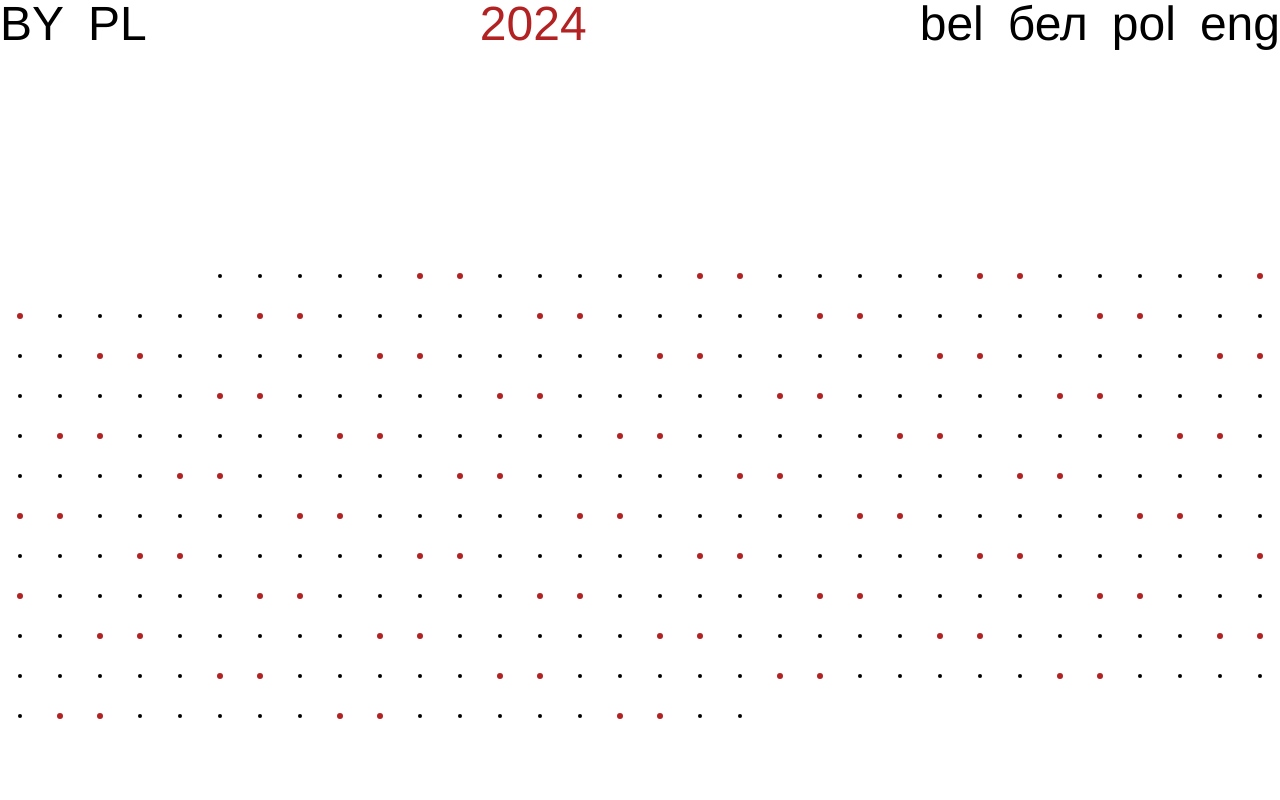
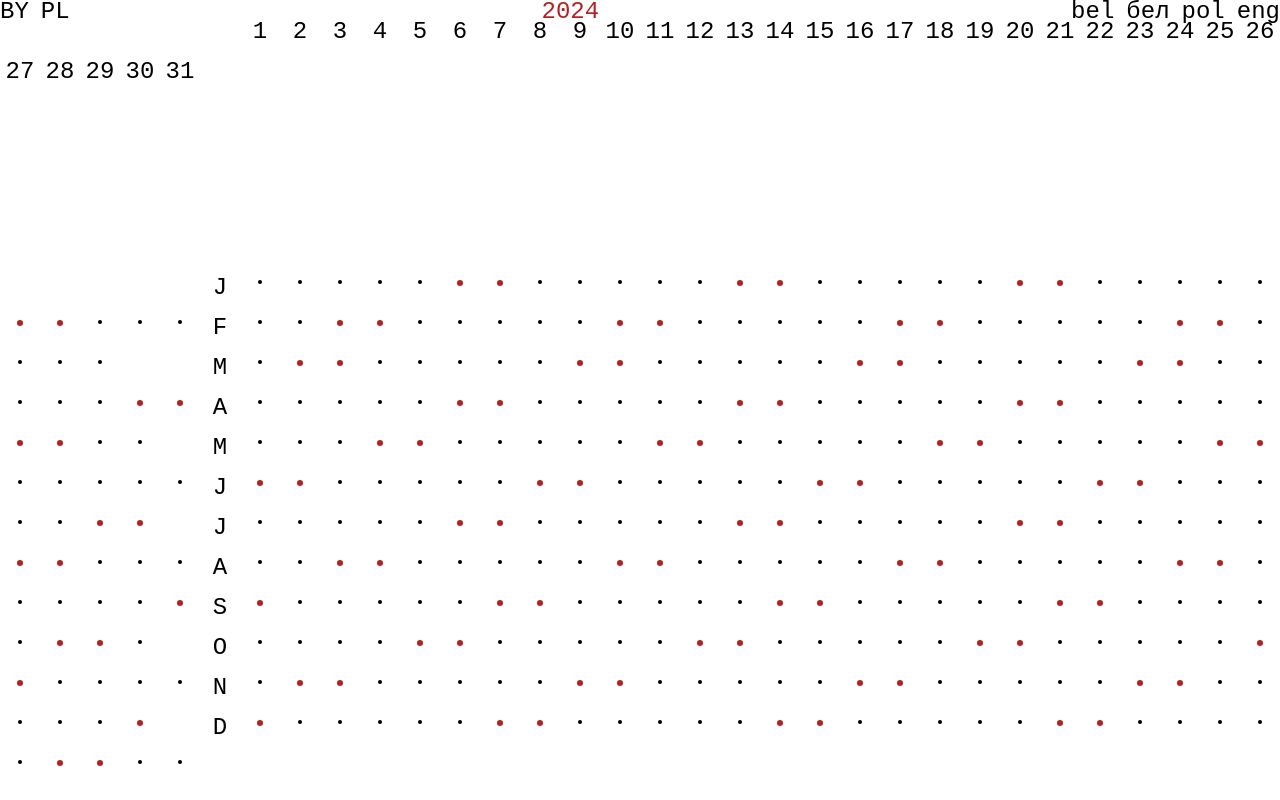
Before and after one commit to butuk/calendar, a plain HTML site: page index.html in a window 1280 px wide. Drawn offline with Linux system fonts and the light colour scheme; a web font is replaced by a local one.

Commit message:
feat: add month and days legend

```diff
--- a/index.html
+++ b/index.html
@@ -4,6 +4,8 @@
   <title>2024</title>
 
   <link rel="stylesheet" href="styles.css" type="text/css">
+  <link rel="stylesheet" href="https://fonts.googleapis.com/css?family=MartianMono">
+
 
   <meta name="viewport" content="width=device-width, initial-scale=1.0">
   <meta name="keywords" content="calendar concept">
@@ -33,9 +35,9 @@
         <span class="language" data-language="bel_2">bel</span><span class="language" data-language="bel_1">бел</span><span class="language" data-language="pol">pol</span><span class="language" data-language="eng">eng</span>
       </div>
     </header>
-    <section class="calendar">
-      <script src="script.js" type="module"></script>
-    </section>
+    <section class="hr"></section>
+    <section class="calendar"></section>
+    <script src="script.js" type="module"></script>
   </div>
 </body>
 </html>
--- a/js/Day.js
+++ b/js/Day.js
@@ -1,6 +1,6 @@
 export class Day {
 
-  constructor(kind, month, date, ) {
+  constructor(kind, month, date) {
       month ? this.month = month : null;
       date ? this.date = date : null;
       kind ? this.kind = kind : null;
--- a/script.js
+++ b/script.js
@@ -2,37 +2,70 @@ import {Day} from "./js/Day.js";
 import {months} from "../data/data.js";
 import {weekDays} from "../data/data.js";
 
+// HR
+const hr = document.querySelector('.hr')
+makeIndent(hr);
+for (let name = 0; name <= 31; name++) {
+  name > 0 ? createName(hr, `${name}`) : new Day('blank').renderIn(hr);
+}
+//makeTilt(hr);
+
+// Calendar
 const calendar = document.querySelector('.calendar');
+makeIndent(calendar);
 
-let dayCount = 0;
+let weekDayCount = 0;
+for (let month = 0; month <= 11; month++) {
+  let mnth = Object.values(months)[`${month}`];
+  let monthName = mnth.eng.charAt(0).toUpperCase();
 
-for (let i=0; i < 5; i++) {
-  new Day('blank').renderIn(calendar);
+  for (let cell = 0; cell <= 31; cell++) {
+    if (cell === 0) {
+      createName(calendar, monthName);
+    } else {
+      if (cell <= mnth.daysAmount) {
+        const day = new Day(weekDays[weekDayCount], mnth.eng, cell);
+        day.kind = weekDays[weekDayCount];
+        weekDayCount >= weekDays.length-1 ? weekDayCount = 0 : weekDayCount++;
+        day.renderIn(calendar);
+
+        day.html.dataset.month = day.month;
+        day.html.dataset.date = day.date;
+        day.html.dataset.kind = day.kind;
+      } else {
+        new Day('blank').renderIn(calendar);
+      }
+    }
+  }
+}
+makeTilt(calendar, '.day');
+
+// Functions
+// Months lines tilt
+function makeTilt(element, children) {
+  const elements = element.querySelector(children);
+  const delta = 3;
+  let index = 0;
+
+  for (let row = 0; row < 13; row++) {
+    let padding = 0;
+    for (let col = 0; col < 31; col++) {
+      elements[index].style.top = `${padding}%`;
+      padding += delta;
+      index++;
+    }
+  };
 }
 
-for (let month of Object.values(months)) {
-  for (let i = 0; i < month.daysAmount; i++) {
-
-    const day = new Day(weekDays[dayCount], month.eng, i+1);
-
-    day.kind = weekDays[dayCount];
-    dayCount >= weekDays.length-1 ? dayCount = 0 : dayCount++;
-
-    day.renderIn(calendar);
-    day.html.dataset.month = day.month;
-    day.html.dataset.date = day.date;
-    day.html.dataset.kind = day.kind;
+function makeIndent (block) {
+  for (let i=0; i < 5; i++) {
+    new Day('blank').renderIn(block);
   }
 }
 
-/*const delta = 3;
-
-let k = 0;
-for (let j = 0; j < 13; j++) {
-  let padding = 0;
-  for (let i = 0; i < 32; i++) {
-    new Day(`${year[k].kind}`).render(calendar, padding)
-    padding += delta;
-    k++;
-  }
-}*/
+function createName(place, text) {
+  const element = document.createElement('div');
+  element.classList.add('name');
+  element.textContent = text;
+  place.append(element);
+}
--- a/scss/_blocks.scss
+++ b/scss/_blocks.scss
@@ -15,6 +15,14 @@ span {
   }
 }
 
+.hr {
+  width: 100vw;
+  display: grid;
+  grid-template-rows: repeat(2, 1fr);
+  grid-template-columns: repeat(32, 1fr);
+  gap: 0;
+}
+
 .calendar {
   position: fixed;
   bottom: 0;
@@ -23,7 +31,12 @@ span {
   grid-template-rows: repeat(13, 1fr);
   grid-template-columns: repeat(32, 1fr);
   gap: 0;
-  margin-bottom: 3vh;
+}
+
+.name {
+  position: relative;
+  top: -.5vh;
+  text-align: center;
 }
 
 .day {
@@ -35,7 +48,7 @@ span {
 }
 
 @function mrgn($num) {
-  @return (100% - $num) / 2;
+  @return 80% - $num / 2;
 }
 
 @mixin circle($size, $color) {
@@ -46,7 +59,7 @@ span {
   @media screen and (orientation: landscape) {
     width: $size;
   }
-  margin-top: mrgn($size);
+  margin-bottom: mrgn($size);
   margin-left: auto;
   margin-right: auto;
   overflow: hidden;
@@ -68,7 +81,6 @@ span {
 }
 
 .blank {
-
 }
 
 .day_hover {
--- a/scss/_default.scss
+++ b/scss/_default.scss
@@ -58,7 +58,7 @@ table {
 }
 
 body {
-  font-family: Helvetica, sans-serif;
+  font-family: "Martian Mono", monospace;
   color: var(--main-color);
-  font-size: 6vh;
+  font-size: 3vh;
 }
```
Also changed, not shown: styles.css, 1 other file.
